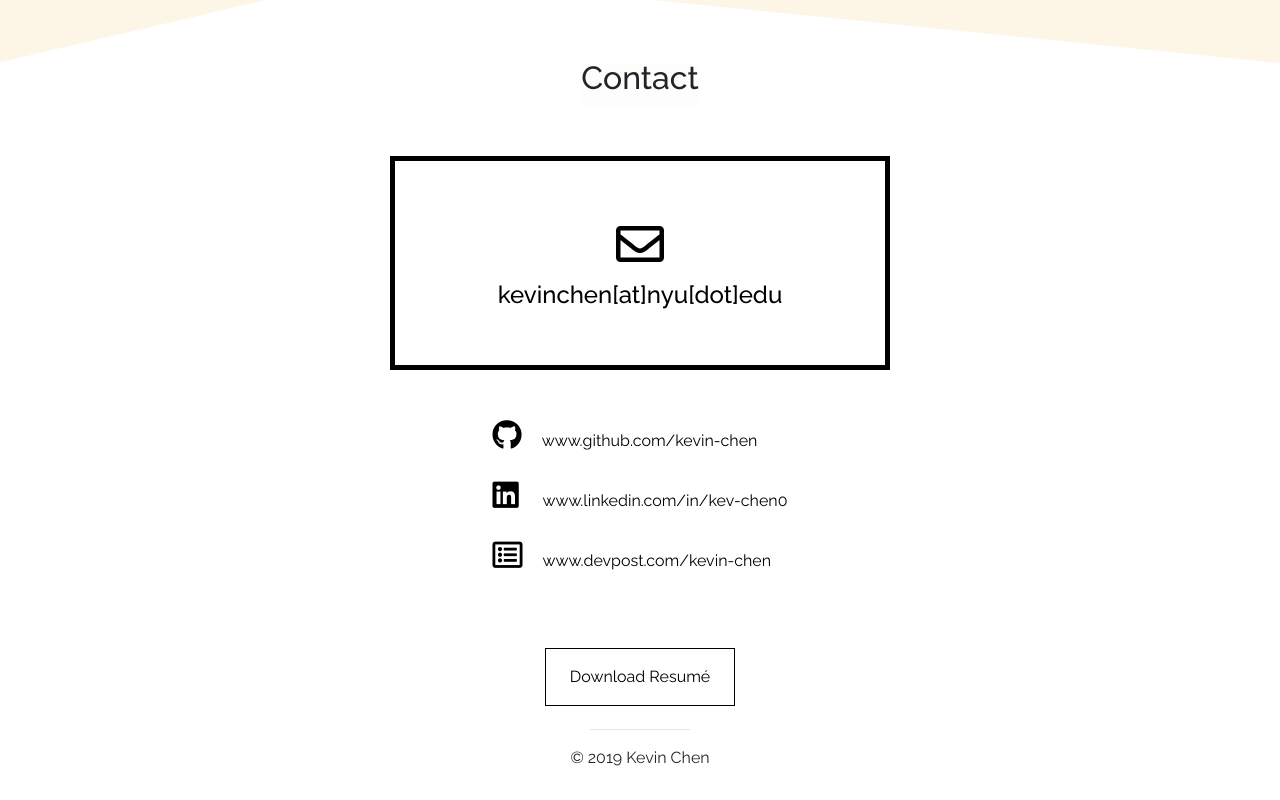
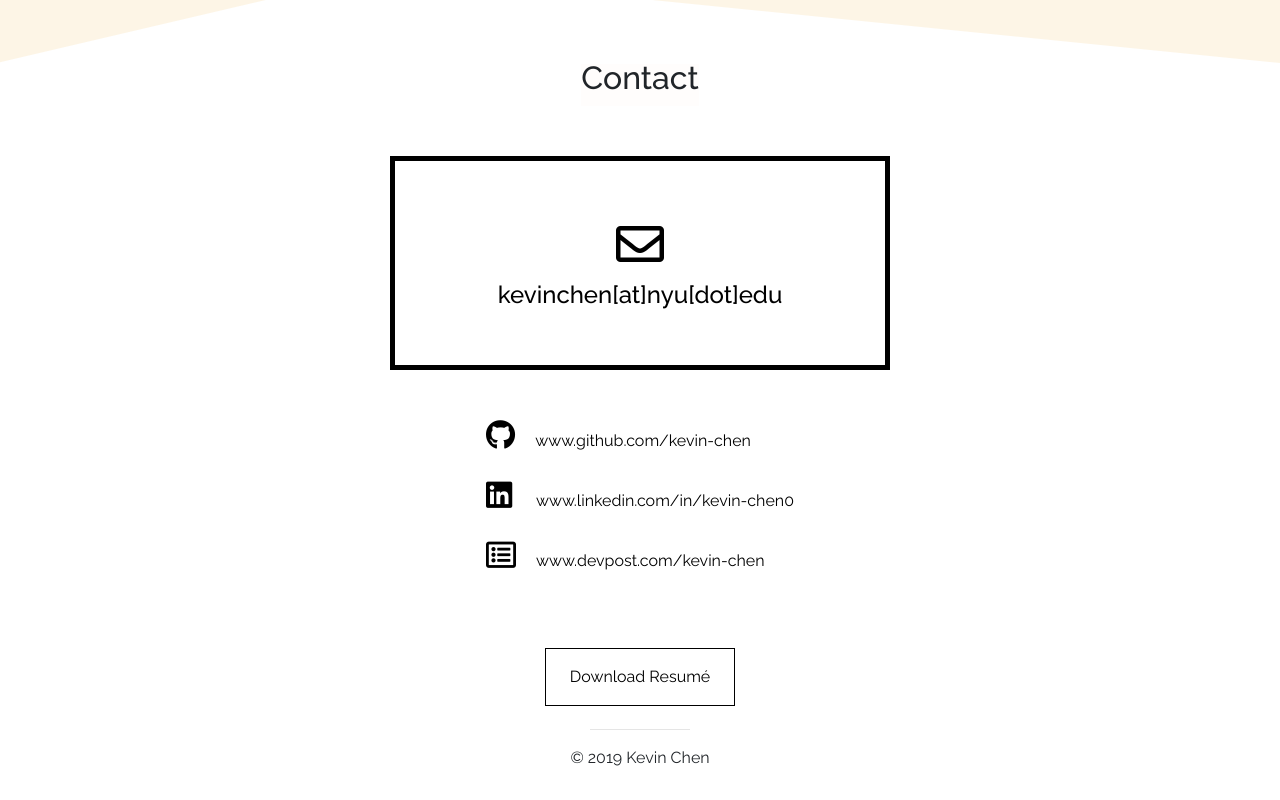
Before and after one commit to kev-chen0/kev-chen0.github.io, a plain HTML site: page index.html in a window 1280 px wide. Shown: the part 7898-8698 px from the top of the page. Drawn offline with nearby package versions, Linux system fonts and the light colour scheme.

Commit message:
Update index.html

```diff
--- a/index.html
+++ b/index.html
@@ -328,7 +328,7 @@
                       <a href="https://github.com/kevin-chen" target="_blank"><i class="fab fa-github"></i>www.github.com/kevin-chen</a>
                     </div>
                     <div class="link">
-                      <a href="https://www.linkedin.com/in/kevin-chen0" target="_blank"><i class="fab fa-linkedin"></i> www.linkedin.com/in/kev-chen0</a>
+                      <a href="https://www.linkedin.com/in/kevin-chen0" target="_blank"><i class="fab fa-linkedin"></i> www.linkedin.com/in/kevin-chen0</a>
                     </div>
                     <div class="link">
                       <a href="https://devpost.com/kevin-chen" target="_blank"><i class="far fa-list-alt"></i>www.devpost.com/kevin-chen</a>
```
